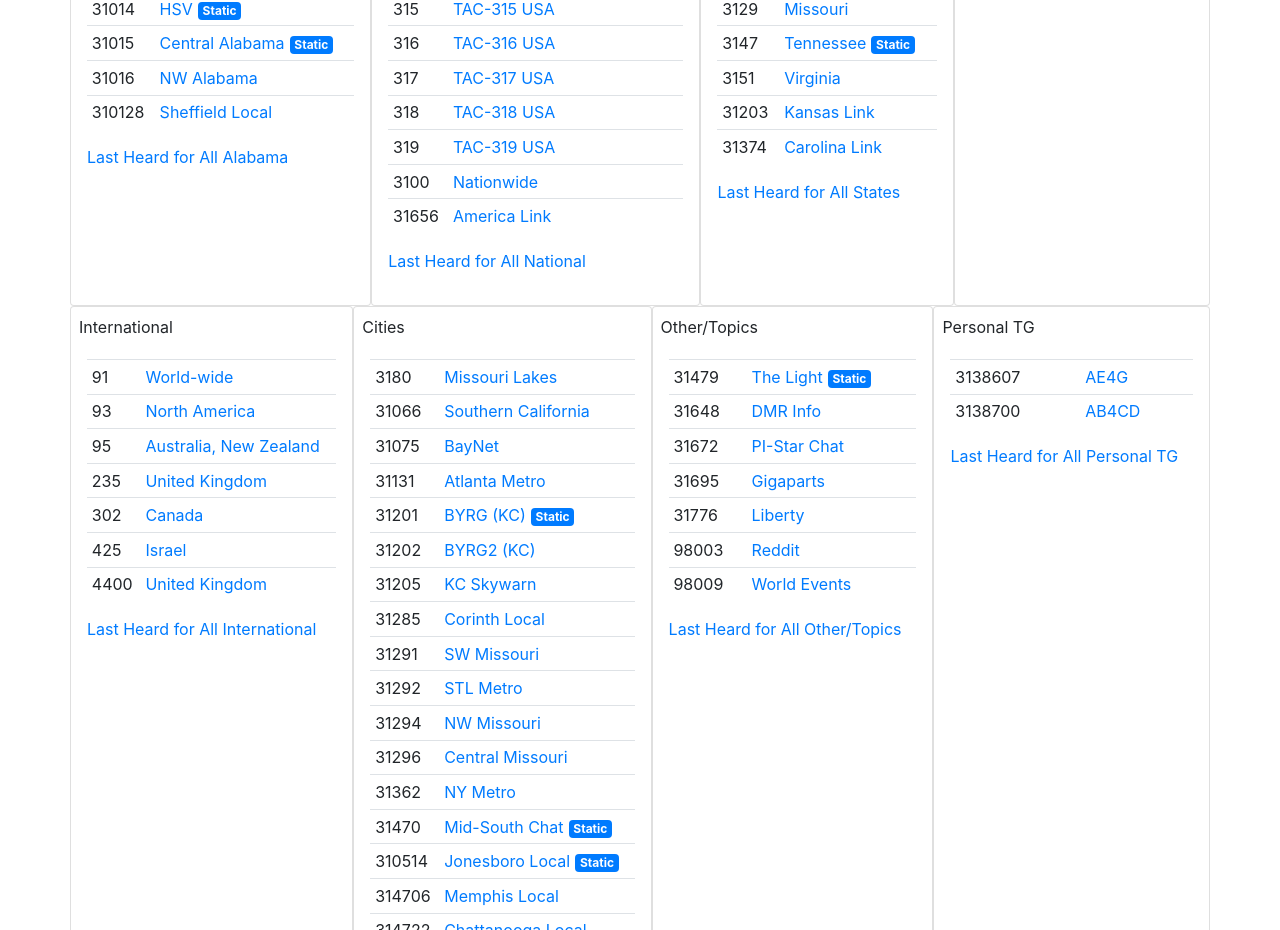
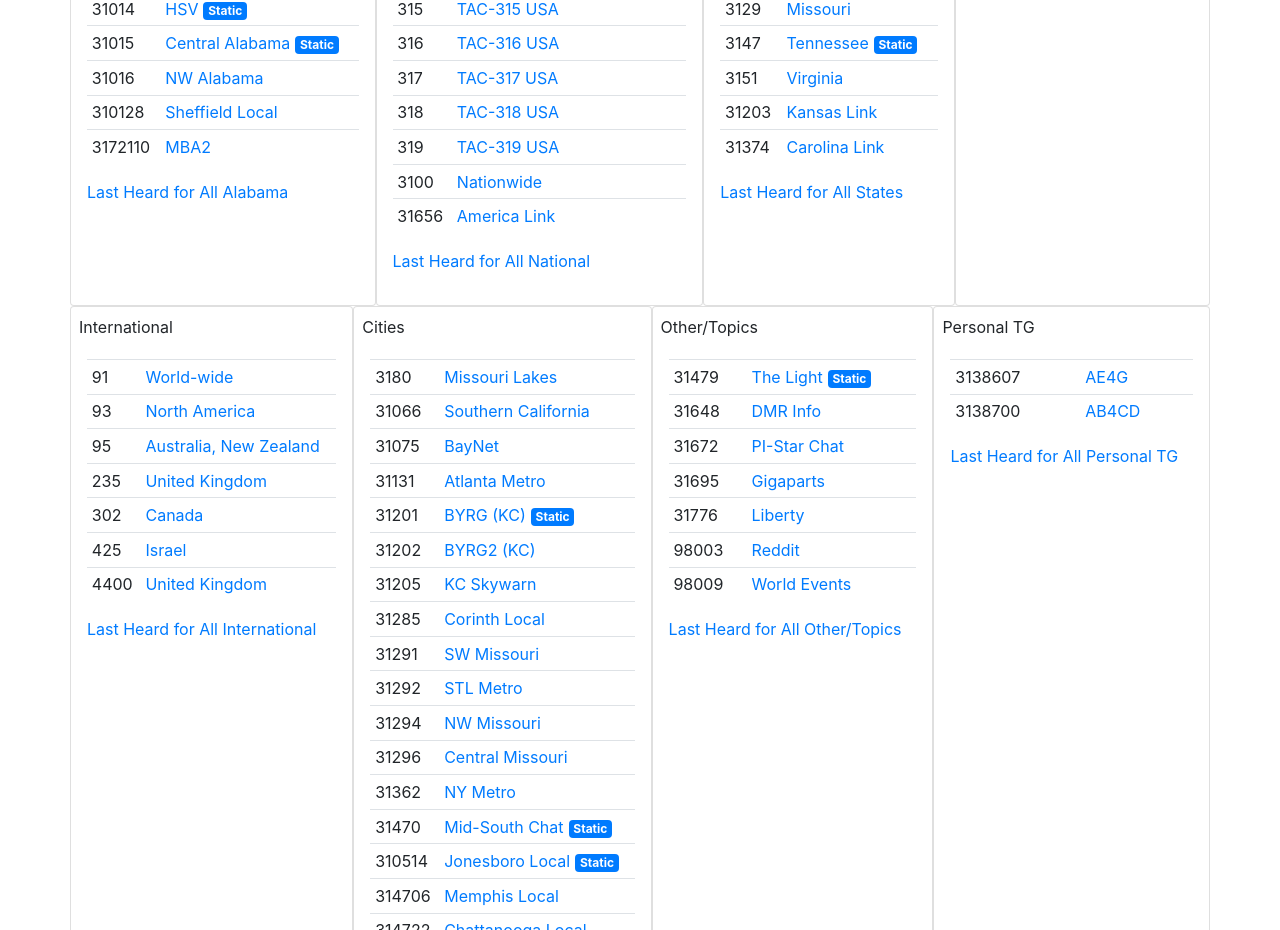
Before and after one commit to allenblair/dmrdashboard, a React (Create React App) app: page / in a window 1280 px wide. Shown: the part 960-1890 px from the top of the page. Built offline with nearby package versions, Linux system fonts and the light colour scheme.

Commit message:
Added MBA2 TG

```diff
--- a/src/Components/favoriteTGs.js
+++ b/src/Components/favoriteTGs.js
@@ -64,7 +64,8 @@
     {"name":"Reddit","category":"Other/Topics","ID":98003},
     {"name":"World Events","category":"Other/Topics","ID":98009},
     {"name":"AE4G","category":"Personal TG","ID":3138607},
-    {"name":"AB4CD","category":"Personal TG","ID":3138700}
+    {"name":"AB4CD","category":"Personal TG","ID":3138700},
+    {"name":"MBA2","category":"Alabama","ID":3172110}
 ];
 
 export default favoriteTGs;
```
